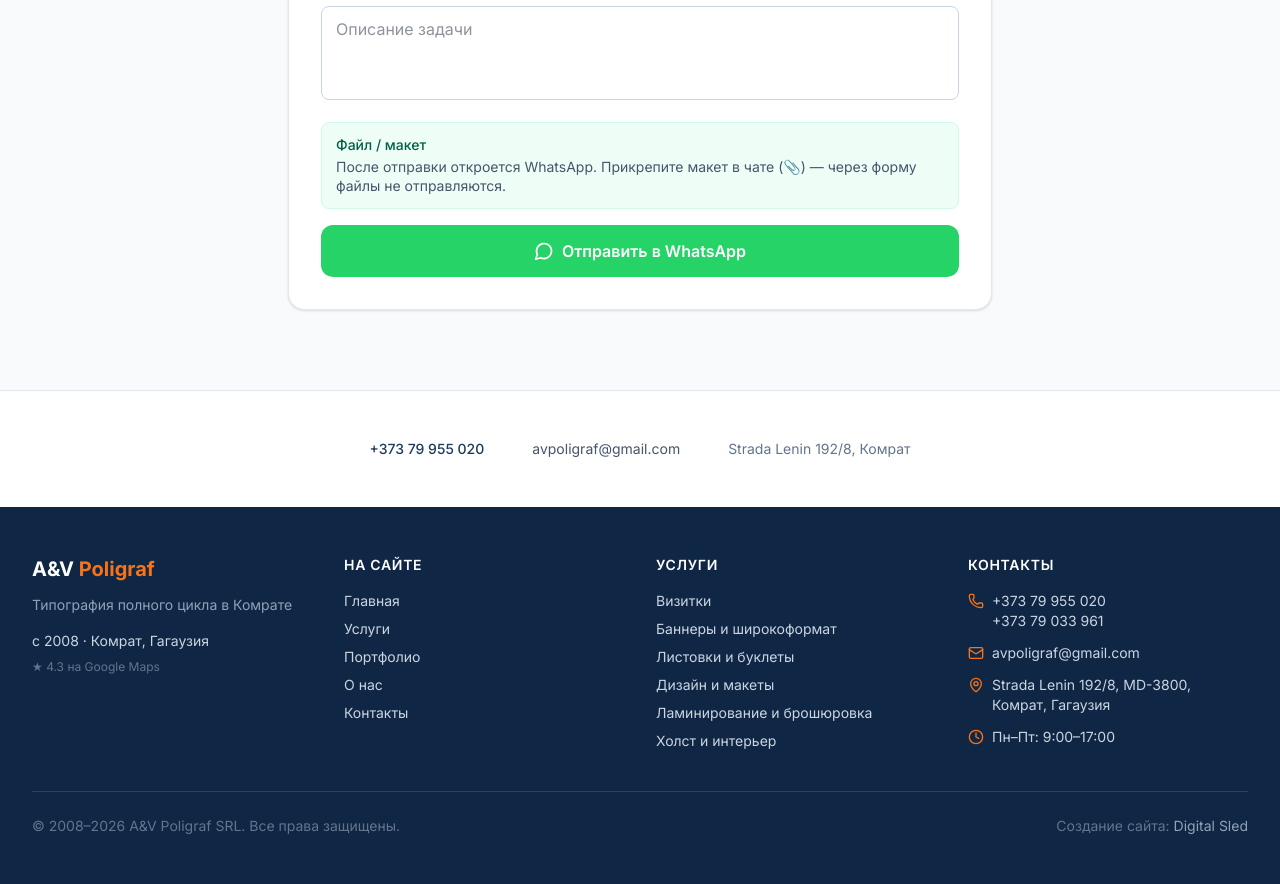
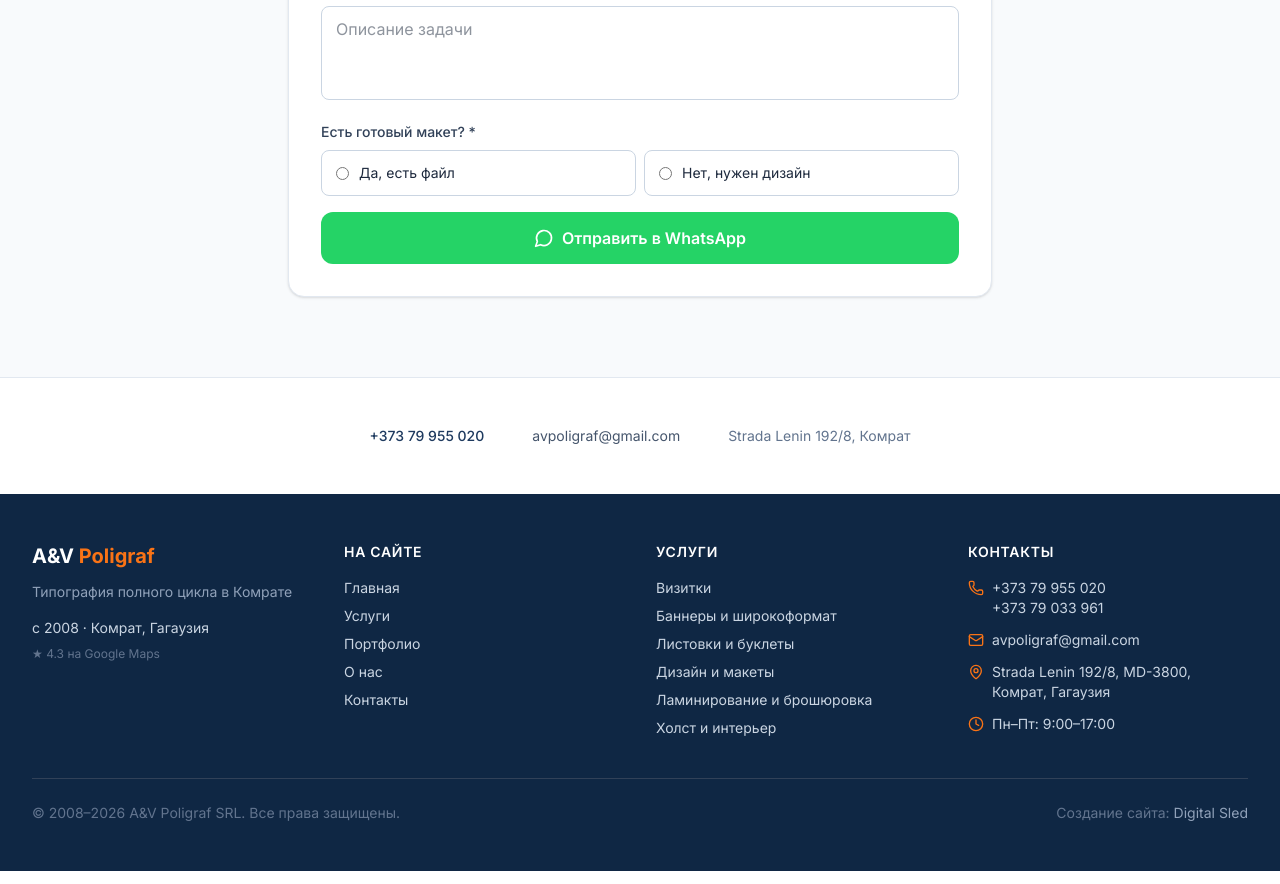
Before and after one commit to digitalsled-md/av-poligraf, a Next.js app: page /ru in a window 1280 px wide. Shown: the part 2520-3404 px from the top of the page. Built offline with nearby package versions, Linux system fonts and the light colour scheme.

Commit message:
ux: layout yes/no choice + softer file hints in contact form

```diff
--- a/src/components/contact/ContactForm.tsx
+++ b/src/components/contact/ContactForm.tsx
@@ -1,7 +1,7 @@
 "use client";
 
 import { useState } from "react";
-import { useForm } from "react-hook-form";
+import { useForm, useWatch } from "react-hook-form";
 import { zodResolver } from "@hookform/resolvers/zod";
 import { z } from "zod";
 import { useTranslations, useLocale } from "next-intl";
@@ -16,12 +16,14 @@ type FormData = {
   service: string;
   description: string;
   deadline?: string;
+  hasLayout: "yes" | "no";
 };
 
 export default function ContactForm({ compact = false }: { compact?: boolean }) {
   const t = useTranslations("contact.form");
   const tServices = useTranslations("services");
   const locale = useLocale();
+  const isRo = locale === "ro";
   const [success, setSuccess] = useState(false);
   const [lastWhatsApp, setLastWhatsApp] = useState<string | null>(null);
 
@@ -32,16 +34,23 @@ export default function ContactForm({ compact = false }: { compact?: boolean })
     service: z.string().min(1, t("required")),
     description: z.string().min(5, t("required")),
     deadline: z.string().optional(),
+    hasLayout: z.enum(["yes", "no"], {
+      required_error: t("required"),
+    }),
   });
 
   const {
     register,
     handleSubmit,
+    control,
     formState: { errors },
     reset,
   } = useForm<FormData>({
     resolver: zodResolver(schema),
+    defaultValues: { hasLayout: undefined },
   });
+
+  const hasLayout = useWatch({ control, name: "hasLayout" });
 
   const services = tServices.raw("items") as { id: string; title: string }[];
 
@@ -49,32 +58,34 @@ export default function ContactForm({ compact = false }: { compact?: boolean })
     services.find((s) => s.id === id)?.title ?? id;
 
   const buildWhatsAppUrl = (data: FormData) => {
+    const layoutLine =
+      data.hasLayout === "yes"
+        ? isRo
+          ? "Machetă: am fișier — îl trimit în chat"
+          : "Макет: есть файл — пришлю в чат"
+        : isRo
+          ? "Machetă: nu am — am nevoie de design"
+          : "Макет: нет — нужен дизайн";
+
     const lines = [
-      locale === "ro"
+      isRo
         ? "Bună! Solicitare de pe site-ul A&V Poligraf."
         : "Здравствуйте! Заявка с сайта A&V Poligraf.",
-      locale === "ro" ? `Nume: ${data.name}` : `Имя: ${data.name}`,
-      locale === "ro" ? `Telefon: ${data.phone}` : `Телефон: ${data.phone}`,
-      data.email
-        ? locale === "ro"
-          ? `Email: ${data.email}`
-          : `Email: ${data.email}`
-        : null,
-      locale === "ro"
+      isRo ? `Nume: ${data.name}` : `Имя: ${data.name}`,
+      isRo ? `Telefon: ${data.phone}` : `Телефон: ${data.phone}`,
+      data.email ? `Email: ${data.email}` : null,
+      isRo
         ? `Serviciu: ${serviceTitle(data.service)}`
         : `Услуга: ${serviceTitle(data.service)}`,
       data.deadline
-        ? locale === "ro"
+        ? isRo
           ? `Termen: ${data.deadline}`
           : `Срок: ${data.deadline}`
         : null,
-      locale === "ro"
+      layoutLine,
+      isRo
         ? `Descriere: ${data.description}`
         : `Описание: ${data.description}`,
-      "",
-      locale === "ro"
-        ? "(Macheta o trimit în mesajul următor, dacă e nevoie.)"
-        : "(Макет пришлю следующим сообщением, если нужно.)",
     ].filter(Boolean);
 
     return `https://wa.me/${WHATSAPP_NUMBER}?text=${encodeURIComponent(
@@ -95,14 +106,14 @@ export default function ContactForm({ compact = false }: { compact?: boolean })
       <div className="text-center py-8 space-y-4">
         <CheckCircle2 className="h-14 w-14 text-green-500 mx-auto" />
         <p className="text-lg font-medium text-slate-800">
-          {locale === "ro"
+          {isRo
             ? "Deschidem WhatsApp cu textul solicitării"
             : "Открываем WhatsApp с текстом заявки"}
         </p>
         <p className="text-sm text-slate-500 max-w-sm mx-auto">
-          {locale === "ro"
-            ? "Dacă fereastra nu s-a deschis, apăsați butonul de mai jos. Macheta o atașați în chat."
-            : "Если окно не открылось — нажмите кнопку ниже. Макет прикрепите уже в чате."}
+          {isRo
+            ? "Dacă chatul nu s-a deschis — apăsați butonul de mai jos."
+            : "Если чат не открылся — нажмите кнопку ниже."}
         </p>
         <div className="flex flex-col sm:flex-row gap-3 justify-center pt-2">
           {lastWhatsApp && (
@@ -229,30 +240,76 @@ export default function ContactForm({ compact = false }: { compact?: boolean })
             {...register("deadline")}
             type="text"
             className="w-full px-3.5 py-2.5 rounded-lg border border-slate-300 focus:ring-2 focus:ring-[var(--color-accent)] focus:border-transparent outline-none transition"
-            placeholder={
-              locale === "ro" ? "de exemplu, 3 zile" : "например, 3 дня"
-            }
+            placeholder={isRo ? "de exemplu, 3 zile" : "например, 3 дня"}
           />
         </div>
       )}
 
-      <div className="rounded-lg border border-emerald-100 bg-emerald-50/80 px-3.5 py-3 text-sm text-slate-700">
-        <p className="font-medium text-emerald-800 mb-0.5">
-          {locale === "ro" ? "Fișier / machetă" : "Файл / макет"}
-        </p>
-        <p className="text-slate-600 leading-snug">
-          {locale === "ro"
-            ? "După trimitere se deschide WhatsApp. Atașați macheta în chat (📎) — prin formular fișierele nu se trimit."
-            : "После отправки откроется WhatsApp. Прикрепите макет в чате (📎) — через форму файлы не отправляются."}
-        </p>
-      </div>
+      <fieldset>
+        <legend className="block text-sm font-medium text-slate-700 mb-2">
+          {isRo ? "Aveți machetă gata?" : "Есть готовый макет?"} *
+        </legend>
+        <div className="grid grid-cols-1 sm:grid-cols-2 gap-2">
+          <label
+            className={`flex items-center gap-2.5 rounded-lg border px-3.5 py-3 cursor-pointer transition ${
+              hasLayout === "yes"
+                ? "border-[var(--color-accent)] bg-orange-50/60 ring-1 ring-[var(--color-accent)]"
+                : "border-slate-300 hover:border-slate-400"
+            }`}
+          >
+            <input
+              type="radio"
+              value="yes"
+              {...register("hasLayout")}
+              className="accent-[var(--color-accent)]"
+            />
+            <span className="text-sm text-slate-800">
+              {isRo ? "Da, am fișier" : "Да, есть файл"}
+            </span>
+          </label>
+          <label
+            className={`flex items-center gap-2.5 rounded-lg border px-3.5 py-3 cursor-pointer transition ${
+              hasLayout === "no"
+                ? "border-[var(--color-accent)] bg-orange-50/60 ring-1 ring-[var(--color-accent)]"
+                : "border-slate-300 hover:border-slate-400"
+            }`}
+          >
+            <input
+              type="radio"
+              value="no"
+              {...register("hasLayout")}
+              className="accent-[var(--color-accent)]"
+            />
+            <span className="text-sm text-slate-800">
+              {isRo ? "Nu, am nevoie de design" : "Нет, нужен дизайн"}
+            </span>
+          </label>
+        </div>
+        {errors.hasLayout && (
+          <p className="mt-1 text-xs text-red-500">{errors.hasLayout.message}</p>
+        )}
+        {hasLayout === "yes" && (
+          <p className="mt-2 text-xs text-slate-500 leading-snug">
+            {isRo
+              ? "După trimitere deschideți WhatsApp și atașați fișierul (📎) în chat."
+              : "После отправки откройте WhatsApp и прикрепите файл (📎) в чате."}
+          </p>
+        )}
+        {hasLayout === "no" && (
+          <p className="mt-2 text-xs text-slate-500 leading-snug">
+            {isRo
+              ? "Vom pregăti macheta — descrieți ideea mai sus sau în chat."
+              : "Подготовим макет — опишите идею выше или в чате."}
+          </p>
+        )}
+      </fieldset>
 
       <button
         type="submit"
         className="w-full flex items-center justify-center gap-2 px-6 py-3.5 text-base font-semibold text-white bg-[#25D366] rounded-xl hover:brightness-110 transition-colors"
       >
         <MessageCircle className="h-5 w-5" />
-        {locale === "ro" ? "Trimite pe WhatsApp" : "Отправить в WhatsApp"}
+        {isRo ? "Trimite pe WhatsApp" : "Отправить в WhatsApp"}
       </button>
     </form>
   );
```
